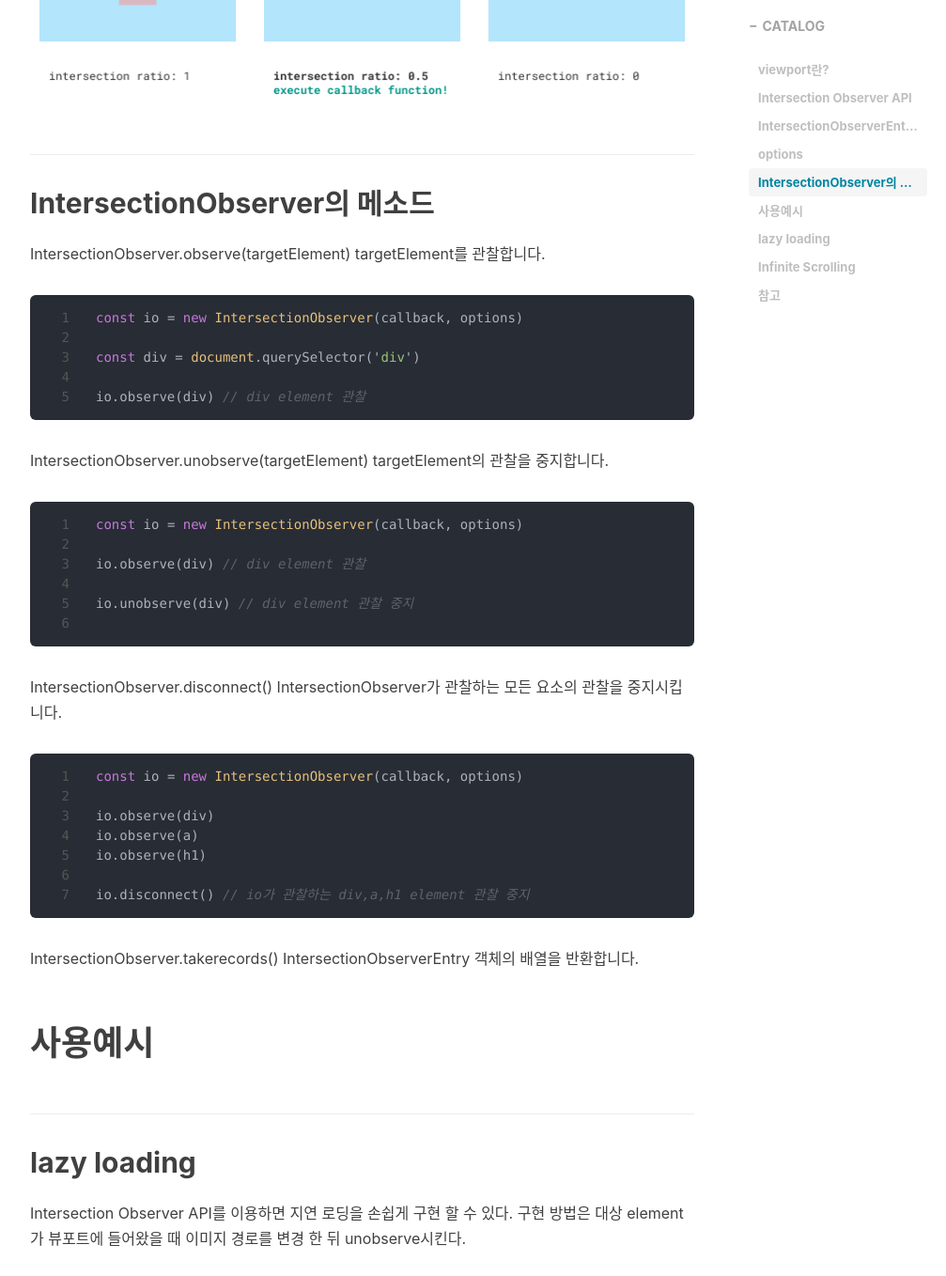
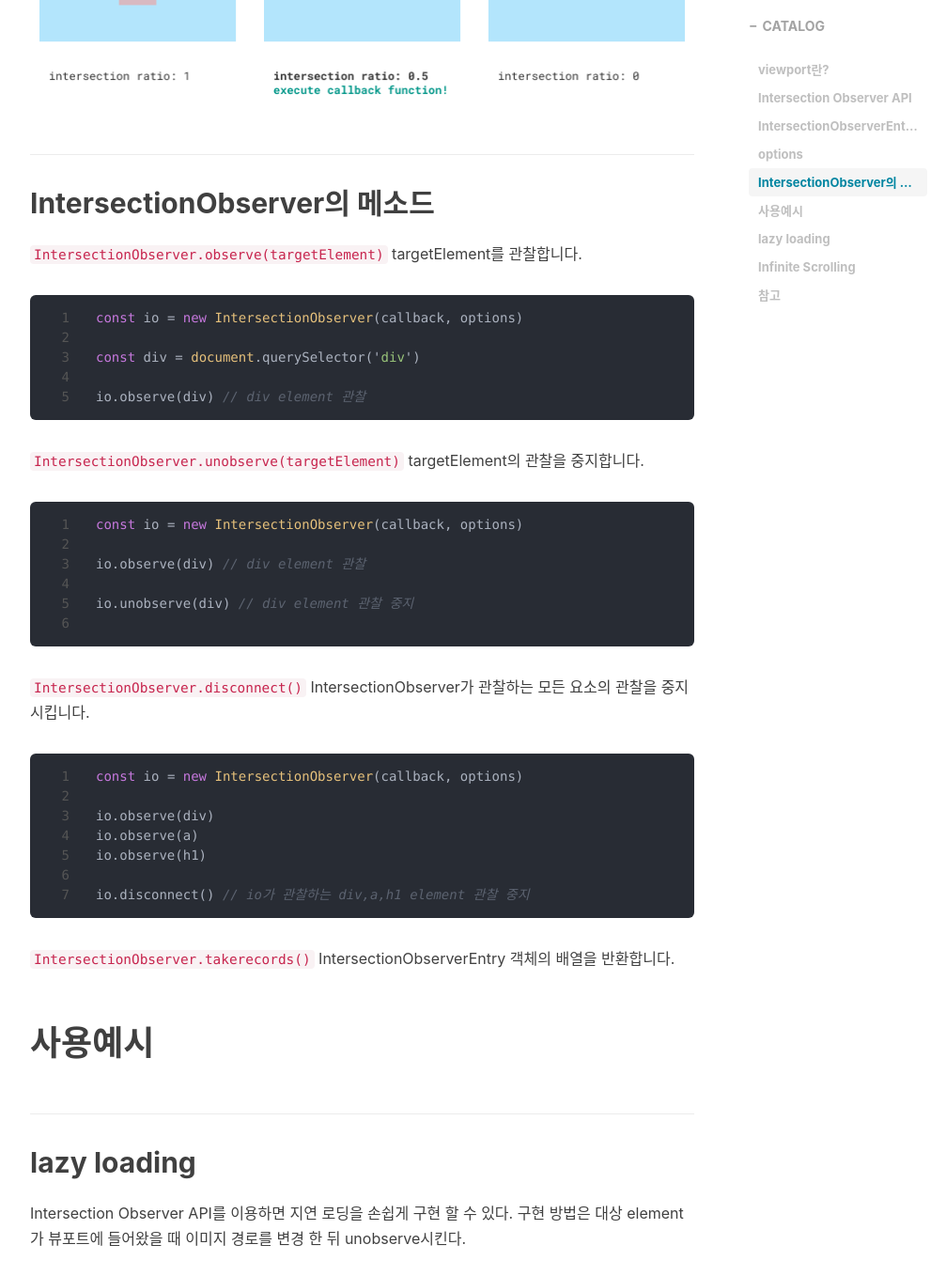
Before and after one commit to lss3070/Room19, a Jekyll site: the page built from _posts/2021-03-13-[Javascript]-Javascript에서의 Intersection observer api.md, in a window 1280 px wide and 1400 px high, scrolled down 2891 px, cut to the strip 0-1358 px from the top of the window. Shown: the whole strip at 94% size, without its empty margins (233-1240 px from the left). Built offline with Jekyll 4.4.1, drawn with Linux system fonts in a browser that asks for light colours; nearby versions of some CDN libraries; library files that are not in the unit come from our copies; comment, search, counter and statistics services are not loaded.

````diff
--- a/_posts/2021-03-13-[Javascript]-Javascript에서의 Intersection observer api.md
+++ b/_posts/2021-03-13-[Javascript]-Javascript에서의 Intersection observer api.md
@@ -85,7 +85,8 @@ ex)
 IntersectionObserver의 메소드
 ---
 
-IntersectionObserver.observe(targetElement) targetElement를 관찰합니다.
+`IntersectionObserver.observe(targetElement)`
+ targetElement를 관찰합니다.
 ```js
 const io = new IntersectionObserver(callback, options)
 
@@ -94,7 +95,7 @@ const div = document.querySelector('div')
 io.observe(div) // div element 관찰
 ```
 
-IntersectionObserver.unobserve(targetElement)
+`IntersectionObserver.unobserve(targetElement)`
 targetElement의 관찰을 중지합니다.
 ```js
 const io = new IntersectionObserver(callback, options)
@@ -105,7 +106,7 @@ io.unobserve(div) // div element 관찰 중지
 
 ```
 
-IntersectionObserver.disconnect()
+`IntersectionObserver.disconnect()`
 IntersectionObserver가 관찰하는 모든 요소의 관찰을 중지시킵니다.
 
 ```js
@@ -118,7 +119,7 @@ io.observe(h1)
 io.disconnect() // io가 관찰하는 div,a,h1 element 관찰 중지
 ```
 
-IntersectionObserver.takerecords()
+`IntersectionObserver.takerecords()`
 IntersectionObserverEntry 객체의 배열을 반환합니다.
 
 
````
Also changed, not shown: _posts/2021-03-20-[Curring]-Curry.md (added).
